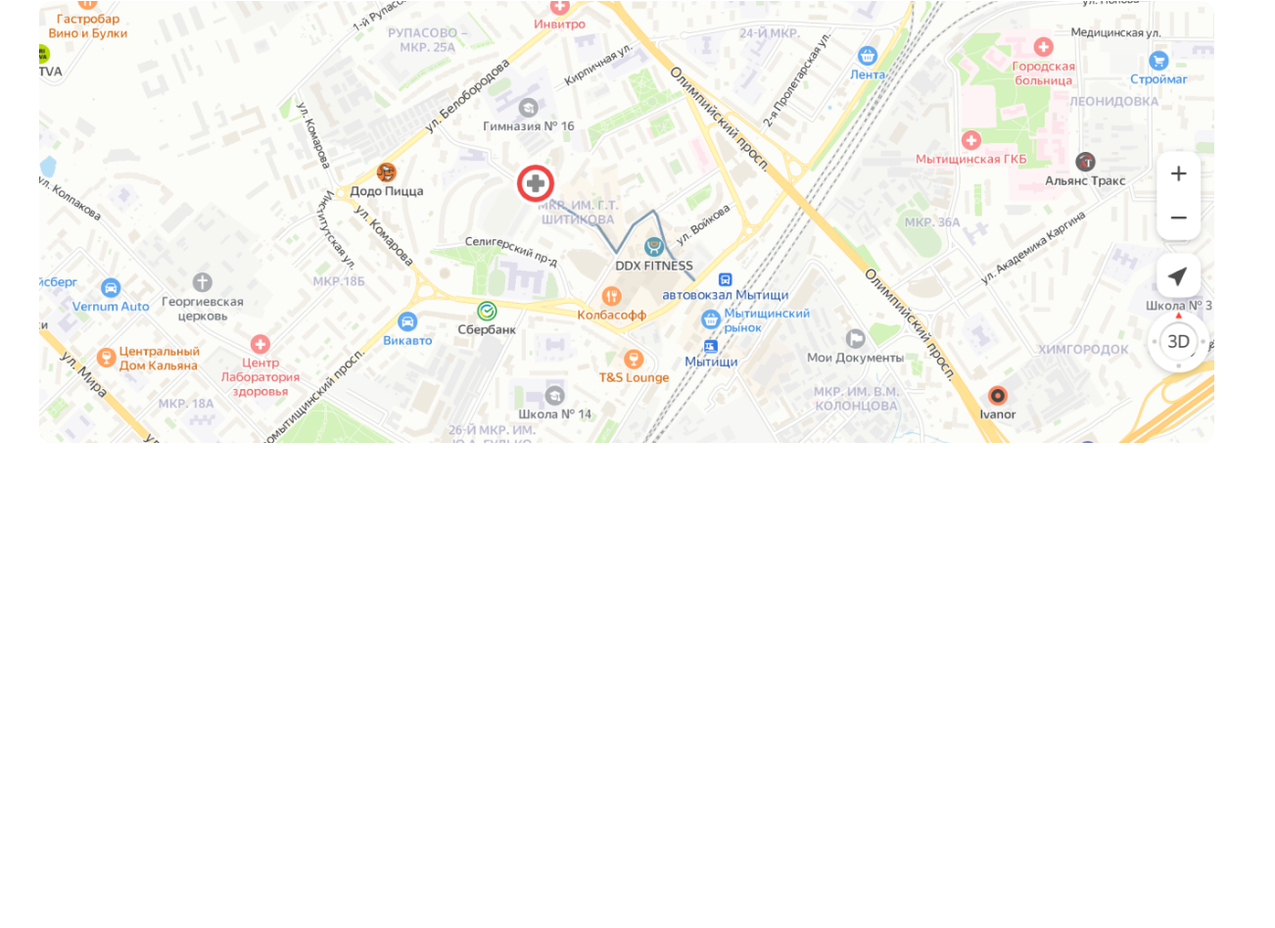
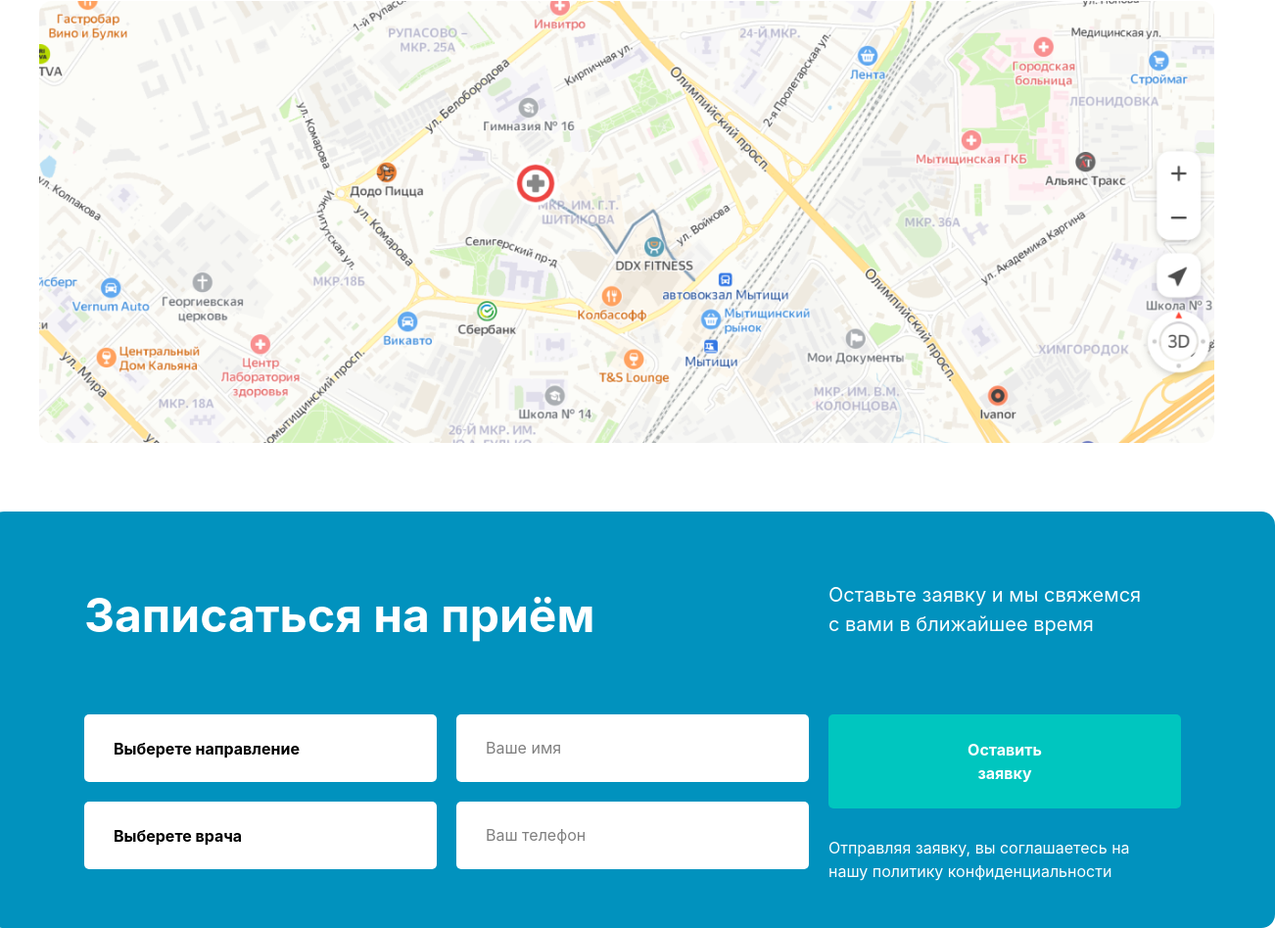
Before and after one commit to rxmnw/EXAM-WEEK-4, a website: page src/page5.html in a window 1280 px wide. Shown: the part 4678-5625 px from the top of the page at 98% size, 1302 px wide, since content can reach past the window. Before the commit the page ends 5130 px from the top, so only its background shows below. Drawn offline with nearby package versions, Linux system fonts and the light colour scheme; files that its build step writes are made by us from their sources.

Commit message:
hojiakbarpage2_8

```diff
--- a/src/page5.html
+++ b/src/page5.html
@@ -479,7 +479,7 @@
         </div>
       </section>
 
-<section class="max-w-[1200px] m-auto lg:p-[0px] p-[20px]">
+<section class="max-w-300 m-auto lg:p-[0px] p-[20px]">
         <div class="mt-[100px]">
           <p class="text-[48px] font-bold">Как нас найти</p>
           <img src="./hojiakbarIMGPage2/map.png" class="mt-[30px]" />
@@ -487,6 +487,60 @@
       </section>
 
 
+      <section class="max-w-[1200px] m-auto lg:p-[0px] p-[20px]">
+        <div
+          class="lg:w-[1312px] lg:h-[425px] bg-[#0192BE] rounded-[14px] mt-[70px] lg:p-[70px_96px] p-[30px_20px] ml-[-50px]"
+        >
+          <div class="flex gap-[20px] lg:flex-row flex-col] lg:ml-[0px] ml-[40px] ">
+            <aside>
+              <p class="text-[48px] font-bold text-[white]">
+                Записаться на приём
+              </p>
+              <div class="flex gap-[20px] mt-[65px] lg:flex-row flex-col">
+                <div>
+                  <div
+                    class="lg:w-[360px] h-[69px] bg-[#FFFFFF] rounded-[5px] p-[23px_30px] w-[300px]"
+                  >
+                    <p class="text-[16px] font-bold">Выберете направление</p>
+                  </div>
+                  <div
+                    class="lg:w-[360px] h-[69px] bg-[#FFFFFF] rounded-[5px] mt-[20px] p-[23px_30px] w-[300px]"
+                  >
+                    <p class="text-[16px] font-bold">Выберете врача</p>
+                  </div>
+                </div>
+                <div class="flex flex-col gap-[20px] clear-start">
+                  <input
+                    type="text"
+                    class="lg:w-[360px] h-[69px] bg-[#FFFFFF] rounded-[5px] text-[16px] p-[23px_30px] w-[300px]"
+                    placeholder="Ваше имя"
+                  />
+                  <input
+                    type="text"
+                    class="lg:w-[360px] h-[69px] bg-[#FFFFFF] rounded-[5px] text-[16px] p-[23px_30px] w-[300px]"
+                    placeholder="Ваш телефон"
+                  />
+                </div>
+              </div>
+            </aside>
+            <div class="text-white lg:inline hidden">
+              <p class="text-[20px] w-[355px] lg:flex hidden">
+                Оставьте заявку и мы свяжемся с вами в ближайшее время
+              </p>
+              <button
+                class="p-[24px_115px] bg-[#00C6BF] text-white text-[16px] font-bold rounded-[5px] mt-[77px]"
+              >
+                Оставить заявку
+              </button>
+              <p class="text-[24pxpx] w-[318px] mt-[28px]">
+                Отправляя заявку, вы соглашаетесь на нашу политику
+                конфиденциальности
+              </p>
+            </div>
+          </div>
+        </div>
+      </section>
+
 
 </body>
 </html>
```
